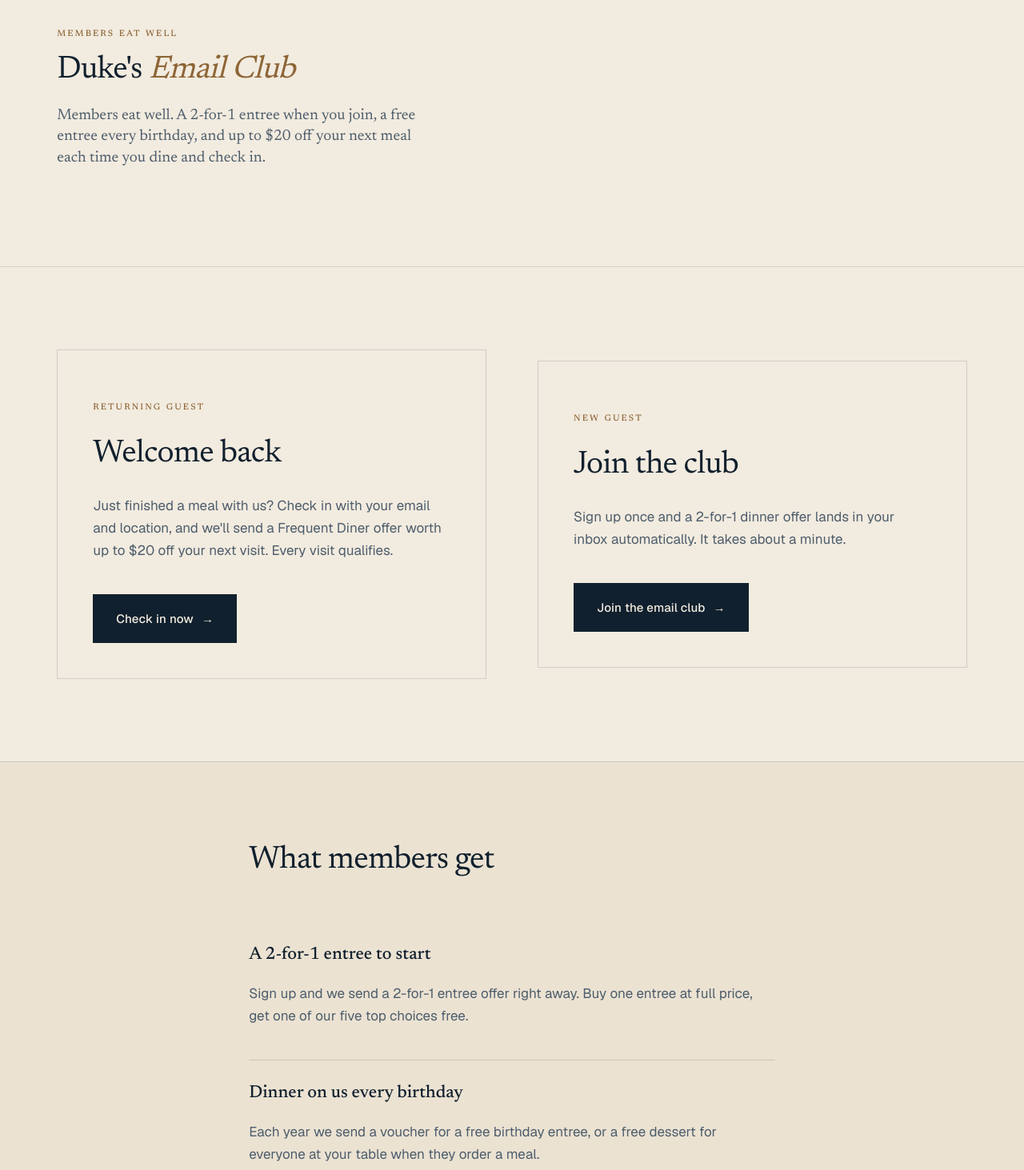
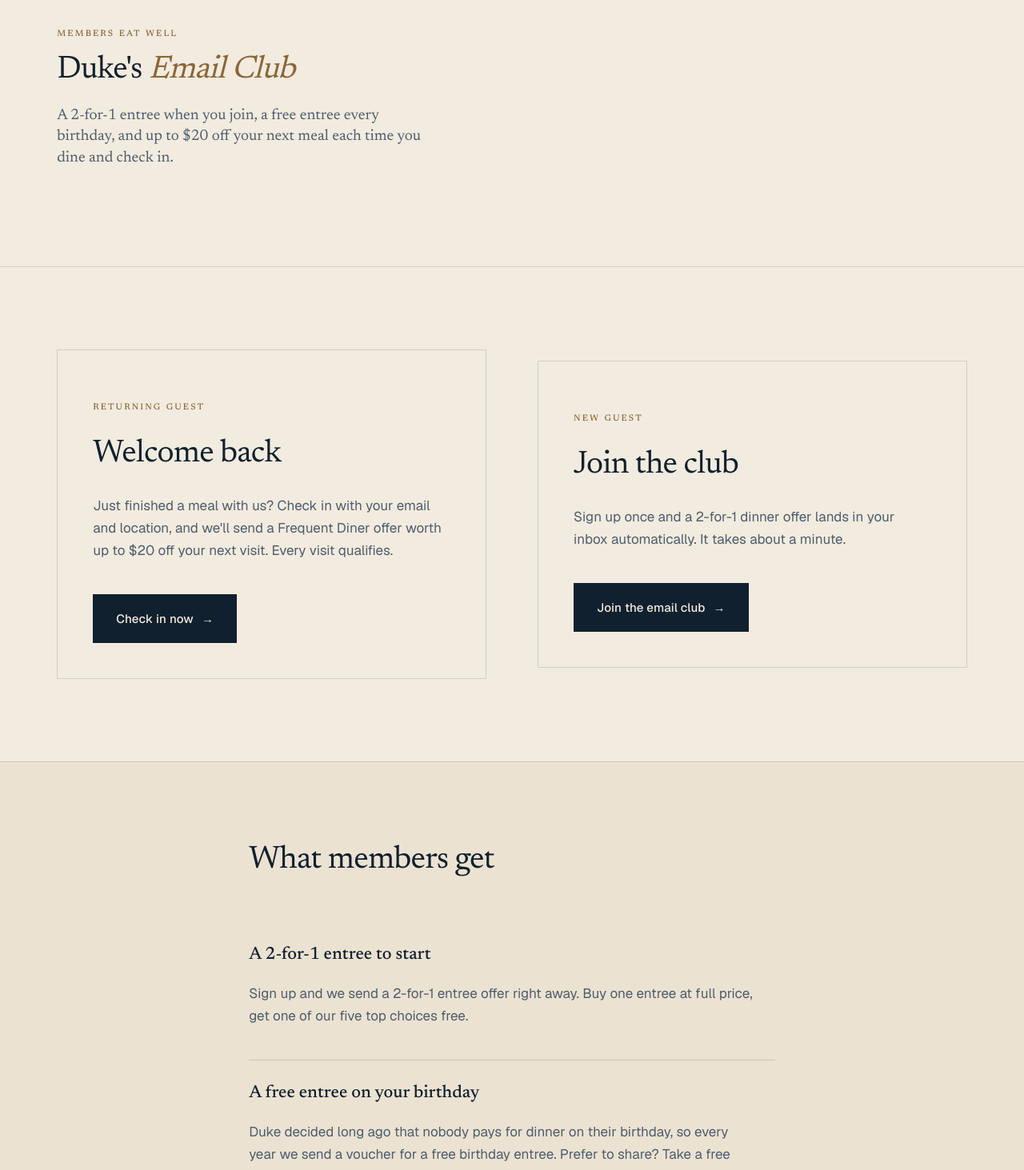
Before and after one commit to alexdeleon1986/dukes-seafood-mockup, a Next.js app: page /dukes-vip in a window 1280 px wide. Shown: the part 160-1623 px from the top of the page at 80% size. Built offline with nearby package versions, Linux system fonts and the light colour scheme; no server answers.

Commit message:
copy updates

```diff
--- a/app/dukes-vip/page.js
+++ b/app/dukes-vip/page.js
@@ -12,7 +12,7 @@ export default function DukesVip() {
           <div>
             <p className="eyebrow">Members eat well</p>
             <h1 className="h-display">Duke&apos;s <em>Email Club</em></h1>
-            <p className="lede">Members eat well. A 2-for-1 entree when you join, a free entree every birthday, and up to $20 off your next meal each time you dine and check in.</p>
+            <p className="lede">A 2-for-1 entree when you join, a free entree every birthday, and up to $20 off your next meal each time you dine and check in.</p>
           </div>
         </div>
       </section>
@@ -42,8 +42,8 @@ export default function DukesVip() {
             <p className="body">Sign up and we send a 2-for-1 entree offer right away. Buy one entree at full price, get one of our five top choices free.</p>
           </div>
           <div className="benefit">
-            <h3>Dinner on us every birthday</h3>
-            <p className="body">Each year we send a voucher for a free birthday entree, or a free dessert for everyone at your table when they order a meal.</p>
+            <h3>A free entree on your birthday</h3>
+            <p className="body">Duke decided long ago that nobody pays for dinner on their birthday, so every year we send a voucher for a free birthday entree. Prefer to share? Take a free dessert for everyone at your table instead, when they order a meal.</p>
           </div>
           <div className="benefit">
             <h3>Up to $20 off, every time you dine</h3>
--- a/app/page.js
+++ b/app/page.js
@@ -120,7 +120,7 @@ export default function Home() {
             <a href="/locations/kent-station/" className="location-card">
               <div className="photo"><span className="imgfill"><Image src="/images/kent-hero.jpg" alt="Kent Station" fill sizes="(max-width: 880px) 100vw, 33vw" style={{ objectFit: 'cover' }} /></span></div>
               <div className="city">Kent Station</div>
-              <div className="meta"><strong>Open daily.</strong> Family-friendly, easy parking, in the heart of Kent Station.</div>
+              <div className="meta"><strong>Kent Station.</strong> A patio, easy parking, and one of Kent&apos;s best happy hours.</div>
               <div className="arr"><span>Visit page</span><span>→</span></div>
             </a>
           </div>
@@ -157,7 +157,7 @@ export default function Home() {
             <div>
               <p className="eyebrow">The Chowder</p>
               <h2 className="h-display">Duke&apos;s grandfather&apos;s recipe. Three Cook Off wins</h2>
-              <p>Our award-winning clam chowder started as Duke&apos;s Grampa Cox&apos;s New England recipe, and we&apos;ve poured it since the first Chowder House opened in 1989, made fresh every day at every location. It took home the Seattle Chowder Cook Off three years running, and now the clam, lobster, and crab go home frozen too — stocked in Puget Sound grocery freezers and delivered by Sound Bites.</p>
+              <p>It started as Duke&apos;s Grampa Cox&apos;s New England recipe, and we&apos;ve poured it every day since the first Chowder House opened in 1989. It won the Seattle Chowder Cook Off three years running, and then they asked us to stop entering so someone else could have a turn. The clam, lobster, and crab go home frozen now too, stocked in Puget Sound grocery freezers and delivered by Sound Bites.</p>
               <div className="actions">
                 <a href="/frozen-chowders/" className="btn btn-primary">Take it home <span className="arrow">→</span></a>
                 <a href="/menus/" className="btn btn-ghost">Order in restaurant</a>
@@ -186,7 +186,7 @@ export default function Home() {
             <div>
               <p className="eyebrow">Dukes Damsel on a Train Foundation</p>
               <h2 className="h-display">We've served wild salmon for nearly fifty years. We'd like to serve it for fifty more</h2>
-              <p>Wild Pacific salmon are running out of clean, cold water to spawn in. We started the Dukes Damsel on a Train Foundation with our partners at Damsel Cellars and the band Train to fund habitat restoration across the rivers our fish come home to.</p>
+              <p>Wild Pacific salmon are running out of clean, cold water to spawn in. We&apos;ve served that salmon for nearly fifty years, so in 2025 we started the Dukes Damsel on a Train Foundation, with Damsel Cellars and the band Train, to fund habitat restoration across the rivers our fish come home to.</p>
               <div className="actions">
                 <a href="https://dukesseafood.com/blog/dukes-partners-with-damsel-cellars-and-train-to-launch-foundation-to-save-wild-salmon/" className="btn btn-primary">Read the story <span className="arrow">→</span></a>
               </div>
```
Also changed, not shown: lib/locations.js, 1 other file (tests, documents, lock files or other folders).
